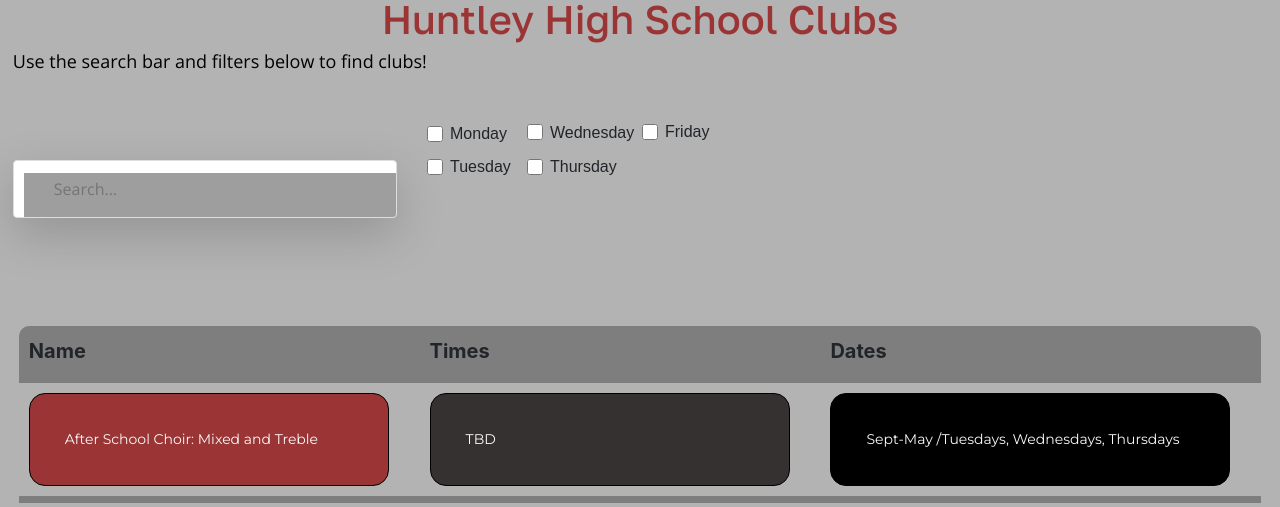
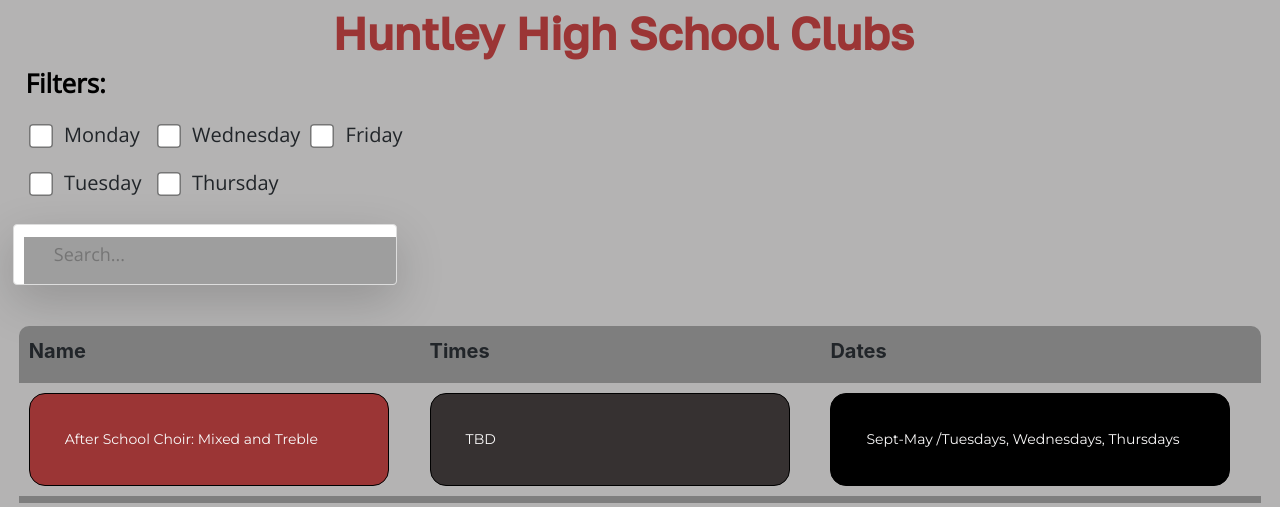
Before and after one commit to yehans41/J2-Clubs-Activities, a Flask app: page / in a window 1280 px wide. Shown: the top 507 px of the page. Run offline with Flask 3, Linux system fonts and the light colour scheme; data comes from the database, SQL or seed files in the repository; grey boxes are pictures that could not be loaded.

Commit message:
cool thing

```diff
--- a/app.py
+++ b/app.py
@@ -1,10 +1,43 @@
 #imports and app creation
 from multiprocessing import connection
+from google.oauth2.service_account import Credentials
+import os
+import json
+import gspread
 import sqlite3
+from oauth2client.service_account import ServiceAccountCredentials
 from flask import Flask
 from flask import Blueprint, render_template
 from flask import Flask,redirect,url_for,render_template,request, jsonify
 
+"""
+file_path = 'C:/Users/yehan.s.subasinghe/Desktop/J2-Clubs-Activities/credentials.json'
+print(os.path.exists(file_path))
+with open('C:/Users/yehan.s.subasinghe/Desktop/J2-Clubs-Activities/credentials.json') as f:
+    creds_dict = json.load(f)
+scope = [
+    'https://www.googleapis.com/auth/spreadsheets',
+    'https://www.googleapis.com/auth/drive'
+]
+creds = Credentials.from_service_account_file('C:/Users/yehan.s.subasinghe/Desktop/J2-Clubs-Activities/credentials.json', scope=scope)
+client = gspread.authorize(creds)
+sheet = client.open('J2 Clubs Spreadsheet').sheet1
+data = sheet.get_all_values()
+conn = sqlite3.connect('RealDB.db')
+c = conn.cursor()
+for row in data:
+    name = row['Name']
+    value = row['Value']
+    c.execute("SELECT * FROM clubs WHERE name=?", (name,))
+    if c.fetchone() is None:
+        # Record does not exist, insert new record
+        c.execute("INSERT INTO clubs (name, value) VALUES (?, ?)", (name, value))
+    else:
+        # Record exists, update value
+        c.execute("UPDATE clubs SET value=? WHERE name=?", (value, name))
+conn.commit()
+conn.close()
+"""
 app = Flask(__name__)
 #database connection
 def get_db_connection():
--- /dev/null
+++ b/credentials.json
@@ -0,0 +1,2 @@
+{"installed":{"client_id":"932304545951-0ha612850544nqvse5k140g33gdlv7ga.apps.googleusercontent.com","project_id":"J2Clubs","auth_uri":"https://accounts.google.com/o/oauth2/auth","token_uri":"https://oauth2.googleapis.com/token","auth_provider_x509_cert_url":"https://www.googleapis.com/oauth2/v1/certs","client_secret":"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",
+    "redirect_uris":["http://localhost"] ,"client_email": "yehans5178@gmail.com"}}
--- a/templates/home.html
+++ b/templates/home.html
@@ -12,10 +12,10 @@
   background-repeat: no-repeat; /* Do not repeat the icon image */
   width: 30%; /* Quarter-width */
   position: absolute;
-  top: 20%;
+  top: 28%;
   left: 1%; /*position on screen*/
   font-family: 'Open Sans', sans-serif;
-  font-size: 16px; /* Increase font-size */
+  font-size: 18px; /* Increase font-size */
   padding: 16px 20px 16px 40px; /* Add some padding */
   border: 1px solid #ddd; /* Add a grey border */
   margin-bottom: 12px; /* Add some space below the input */
@@ -49,20 +49,24 @@ body {
 body::-webkit-scrollbar{
   display:none;
 }
-h1 {
+p2 {
+      font-weight: bold;
+      font-size: 45px;
       text-align: center;
-      font-family: 'Golos Text', sans-serif;
+      left: 26%;
+      font-family: 'Golos Text';
       color: #9b3535;
       position: relative;
-      top: -5px;
+      top: 0px;
 }
 p {
       font-family: 'Open sans';
-      font-size: 18px;
+      font-weight: bold;
+      font-size: 26px;
       color: #000000;
       position: absolute;
-      top: 6%;
-      left: 1%;
+      top: 8%;
+      left: 2%;
 }
 img {
       max-width: 100%;
@@ -104,35 +108,44 @@ div.box3{
 .selector-for-some-widget {
   box-sizing: content-box;
 }
+input[type="checkbox"] {
+  transform: scale(1.5);
+  /* Adjust the number as needed to change the size */
+}
 #Mon {
-  font-family: sans-serif;
-  position: relative;
-  left: 420px;
-  top: 65px;
+  position: absolute;
+  font-family: 'Open sans';
+  font-size: 20px;
+  left: 5%;
+  top: 15%;
 }
 #Tue {
-  font-family: sans-serif;
-  position: relative;
-  left: 420px;
-  top: 65px;
+  position: absolute;
+  font-family: 'Open sans';
+  font-size: 20px;
+  left: 5%;
+  top: 21%;
 }
 #Wed {
-  font-family: sans-serif;
-  position: relative;
-  left: 520px;
-  top: -2px;
+  position: absolute;
+  font-family: 'Open sans';
+  font-size: 20px;
+  left: 15%;
+  top: 15%;
 }
 #Thu {
-  font-family: sans-serif;
-  position: relative;
-  left: 520px;
-  top: -1px;
+  position: absolute;
+  font-family: 'Open sans';
+  font-size: 20px;
+  left: 15%;
+  top: 21%;
 }
 #Fri {
-  font-family: sans-serif;
-  position: relative;
-  left: 635px;
-  top: -69px;
+  position: absolute;
+  font-family: 'Open sans';
+  font-size: 20px;
+  left: 27%;
+  top: 15%;
 }
 #Sat {
   display:none
@@ -145,75 +158,75 @@ div.box3{
   display: flex;
   color: #000000;
   font-family: sans-serif;
-  position: relative;
+  position: absolute;
   padding: 2px;
   margin: 1px 5;
   width: 30px;
   height: 16px;
   border: 1px solid #aaa;
   border-radius: 3px;
-  left: 420px;
-  top: 70px;
+  left: 2%;
+  top: 16%;
 }
 #Tuesday{
   float: left;
   display: flex;
   color: #000000;
   font-family: sans-serif;
-  position: relative;
+  position: absolute;
   padding: 2px;
   margin: 1px 5;
   width: 30px;
   height: 16px;
   border: 1px solid #aaa;
   border-radius: 3px;
-  left: 420px;
-  top: 70px;
+  left: 2%;
+  top: 22%;
 }
 #Wednesday{
   float: left;
   display: flex;
   color: #000000;
   font-family: sans-serif;
-  position: relative;
+  position: absolute;
   padding: 2px;
   margin: 1px 5;
   width: 30px;
   height: 16px;
   border: 1px solid #aaa;
   border-radius: 3px;
-  left: 520px;
-  top: 2px;
+  left: 12%;
+  top: 16%;
 }
 #Thursday{
   float: left;
   display: flex;
   color: #000000;
   font-family: sans-serif;
-  position: relative;
+  position: absolute;
   padding: 2px;
   margin: 1px 5;
   width: 30px;
   height: 16px;
   border: 1px solid #aaa;
   border-radius: 3px;
-  left: 520px;
-  top: 4px;
+  left: 12%;
+  top: 22%;
 }
 #Friday{
   float: left;
   display: flex;
   color: #000000;
   font-family: sans-serif;
-  position: relative;
+  position: absolute;
   padding: 2px;
   margin: 1px 5;
   width: 30px;
   height: 16px;
   border: 1px solid #aaa;
   border-radius: 3px;
-  left: 635px;
-  top: -64px;
+  left: 24%;
+  top: 16%;
 }
 #Saturday{
   display:none
@@ -223,6 +236,7 @@ div.box3{
 }
 </style>
 <head>
+  <p2> Huntley High School Clubs </p2>
   <title>Home</title>
   <meta charset="UTF-8">
   <meta http-equiv="X-UA-Compatible" content="IE=edge">
@@ -234,7 +248,6 @@ div.box3{
   <link href="https://fonts.googleapis.com/css2?family=Golos+Text:wght@500&family=Montserrat&family=Open+Sans&display=swap" rel="stylesheet">
 </head>
 <body style="background-color: #b4b3b3;">
-<h1> Huntley High School Clubs</h1>
 <input type="text" id="myInput" class= "shadow-lg mb-5 bg-white rounded" onkeyup="myFunction()" placeholder="Search...">
 <div id="checks">
 <input type="checkbox" id="Monday" onchange="myFunction()">
@@ -335,7 +348,7 @@ div.box3{
 <script src="https://cdn.jsdelivr.net/npm/popper.js@1.14.7/dist/umd/popper.min.js" integrity="sha384-UO2eT0CpHqdSJQ6hJty5KVphtPhzWj9WO1clHTMGa3JDZwrnQq4sF86dIHNDz0W1" crossorigin="anonymous"></script>
 <script src="https://cdn.jsdelivr.net/npm/bootstrap@4.3.1/dist/js/bootstrap.min.js" integrity="sha384-JjSmVgyd0p3pXB1rRibZUAYoIIy6OrQ6VrjIEaFf/nJGzIxFDsf4x0xIM+B07jRM" crossorigin="anonymous"></script>
 <p>
-  Use the search bar and filters below to find clubs!
+  Filters:
 </p>
 </body>
 {%endblock%}
```
Also changed, not shown: quickstart.py (added, +63 -0 lines), templates/base.html (+16 -10 lines), token.json (added, +1 -0 lines), RealDB.db.
